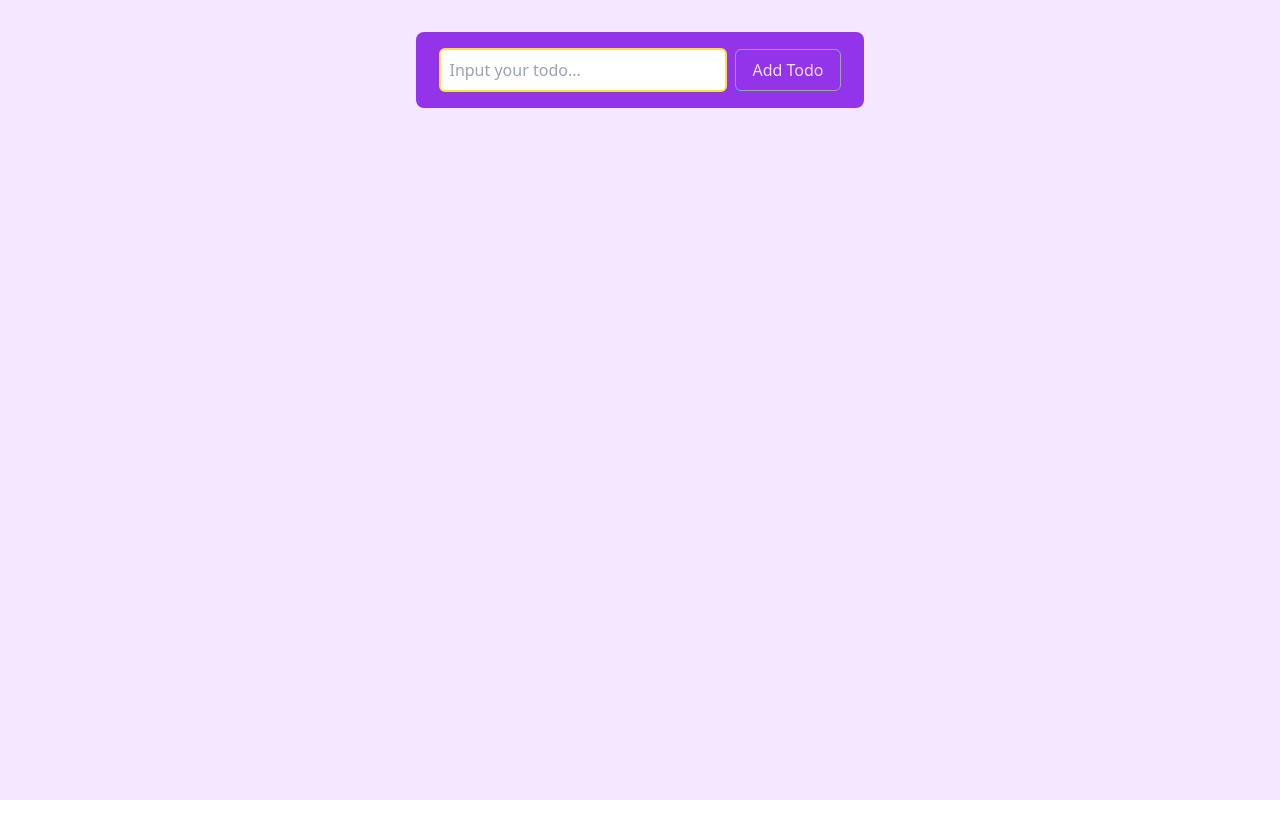
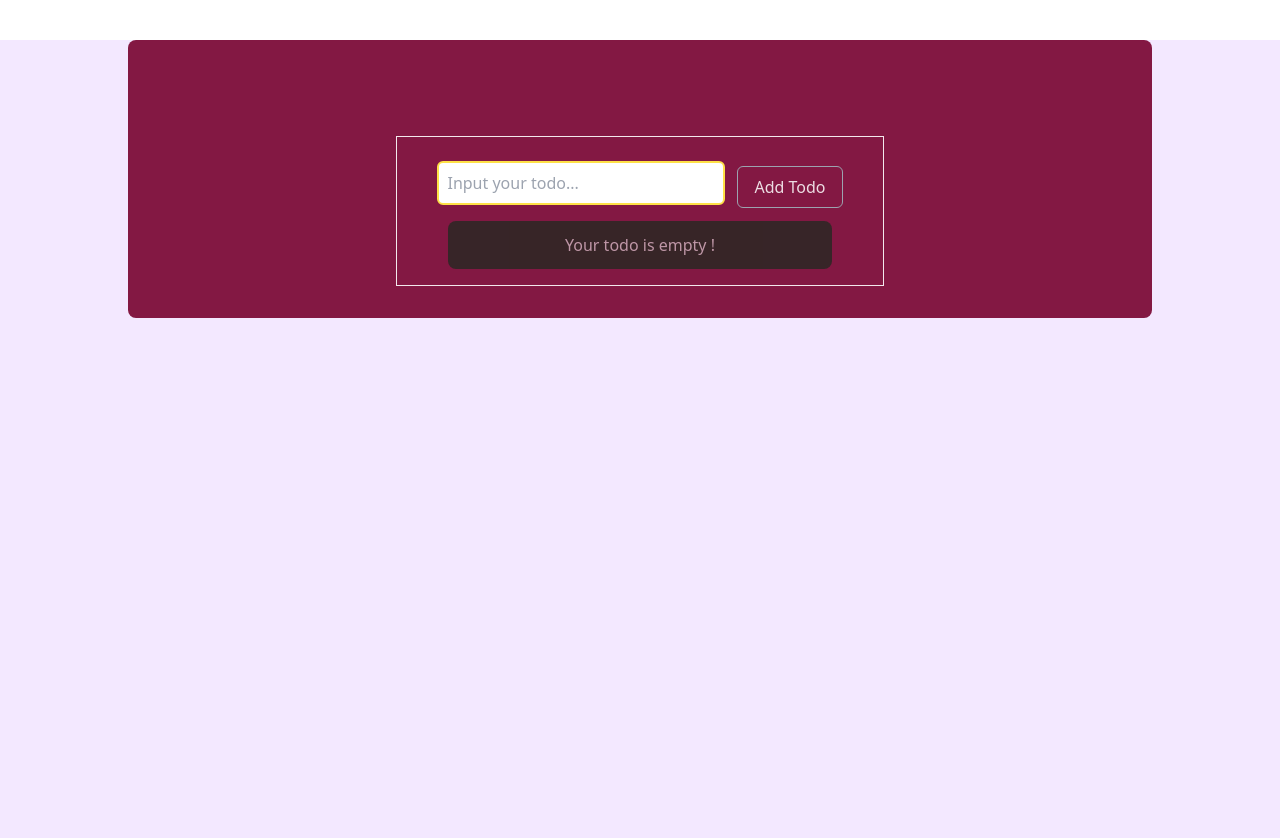
Before and after one commit to noorjsdivs/mern_todo_app, a Next.js app: page / in a window 1280 px wide. Before the commit the page ends 800 px from the top, so only its background shows below. Built offline with nearby package versions, Linux system fonts and the light colour scheme.

Commit message:
update footer

```diff
--- a/src/app/page.tsx
+++ b/src/app/page.tsx
@@ -3,7 +3,7 @@ import Intput from "@/components/Intput";
 export default function Home() {
   return (
     <div className="w-full min-h-screen bg-purple-100 ">
-      <div className=" max-w-md mx-auto flex flex-col pt-8 items-center">
+      <div className=" max-w-screen-lg bg-pink-900 rounded-lg mx-auto flex flex-col pt-8 items-center mt-10">
         <Intput />
       </div>
     </div>
--- a/src/components/Footer.tsx
+++ b/src/components/Footer.tsx
@@ -0,0 +1,37 @@
+import Link from "next/link";
+import { FaGithub, FaLinkedin, FaYoutube } from "react-icons/fa";
+
+const Footer = () => {
+  const footerArray = [
+    {
+      icon: <FaGithub />,
+      href: "https://github.com/i-am-sujon-islam",
+    },
+    {
+      icon: <FaYoutube />,
+      href: "https://www.youtube.com",
+    },
+    {
+      icon: <FaLinkedin />,
+      href: "https://www.linkedin.com/in/md-sujon-islam-ss/",
+    },
+  ];
+  return (
+    <footer className="w-full text-gray-400 ">
+      <p className="text-sm text-center">
+        Lorem ipsum dolor sit amet consectetur adipisicing elit. Debitis libero
+        eaque officiis. Aperiam nostrum debitis eius, ullam nesciunt ex in sit
+        omnis. Ea fugiat commodi quos a aspernatur accusamus sit!
+      </p>
+      <div className="flex items-center justify-center gap-2 mt-2">
+        {footerArray.map((item, index) => (
+          <Link key={index} href={item?.href} target="blank">
+            {item?.icon}
+          </Link>
+        ))}
+      </div>
+    </footer>
+  );
+};
+
+export default Footer;
--- a/src/components/Intput.tsx
+++ b/src/components/Intput.tsx
@@ -22,12 +22,16 @@ const Intput = () => {
   };
 
   return (
-    <div className="w-full h-full bg-purple-600 text-white/85 p-4  rounded-lg">
-      <div className=" flex justify-center items-center">
-        <form onSubmit={formHandle} action="#" className="relative">
+    <div className=" mx-auto h-full text-white/85 my-8  lg:mt-16 px-10   pt-6 pb-2 border-[1px] border-solid border-white/90">
+      <div>
+        <form
+          onSubmit={formHandle}
+          action="#"
+          className="flex justify-center items-center gap-3 relative"
+        >
           <input
             type="text"
-            className="w-72 p-2 outline-none rounded-md text-black border-2 border-solid border-yellow-300 hover:border-blue-900 duration-300"
+            className="w-72 p-2 mb-2 outline-none rounded-md text-black border-2 border-solid border-yellow-300 hover:border-blue-900 duration-300"
             placeholder="Input your todo..."
             value={todo}
             onChange={(e) => setTodo(e.target.value)}
@@ -40,7 +44,7 @@ const Intput = () => {
           )}
           <button
             type="submit"
-            className="ml-2 px-4 py-2 border border-solid border-gray-400 rounded-md hover:border-gray-500 duration-300 hover:bg-slate-200 hover:text-black"
+            className=" px-4 py-2 border border-solid border-gray-400 rounded-md hover:border-gray-500 duration-300 hover:bg-slate-200 hover:text-black"
           >
             Add Todo
           </button>
--- a/src/components/TodoItem.tsx
+++ b/src/components/TodoItem.tsx
@@ -14,8 +14,8 @@ const TodoItem = ({ item }: Item) => {
   return (
     <div className="flex flex-col ">
       <ul
-        className="bg-green-950 text-white/90 p-3 my-2 rounded-lg
-      hover:shadow-sm hover:shadow-slate-400 duration-300 opacity-80
+        className="bg-green-950 text-white/90 p-3 my-1 rounded-lg
+      hover:shadow-md hover:shadow-slate-400 duration-300 opacity-80
       hover:opacity-100 hover:skew-x-6 hover:translate-x-2
       flex justify-between items-center"
       >
--- a/src/components/TodoList.tsx
+++ b/src/components/TodoList.tsx
@@ -16,7 +16,7 @@ const TodoList = () => {
           <TodoItem key={item?._id} item={item} />
         ))}
       </div>
-      {todoList?.length > 0 && (
+      {todoList?.length > 0 ? (
         <button
           onClick={() => dispitch(removeTodo())}
           className="bg-blue-800 px-4 py-2 rounded-lg hover:shadow-sm hover:shadow-slate-400 duration-300 opacity-80
@@ -24,6 +24,14 @@ const TodoList = () => {
         >
           Remove All Todo
         </button>
+      ) : (
+        <div
+          className="max-w-96 mx-auto bg-green-950 text-white/90 p-3 my-2 rounded-lg
+      hover:shadow-md hover:shadow-slate-400 duration-300 opacity-60
+      hover:opacity-100 text-center"
+        >
+          Your todo is empty !
+        </div>
       )}
     </div>
   );
```
Also changed, not shown: src/page/Todopage.tsx (added, +11 -0 lines).
